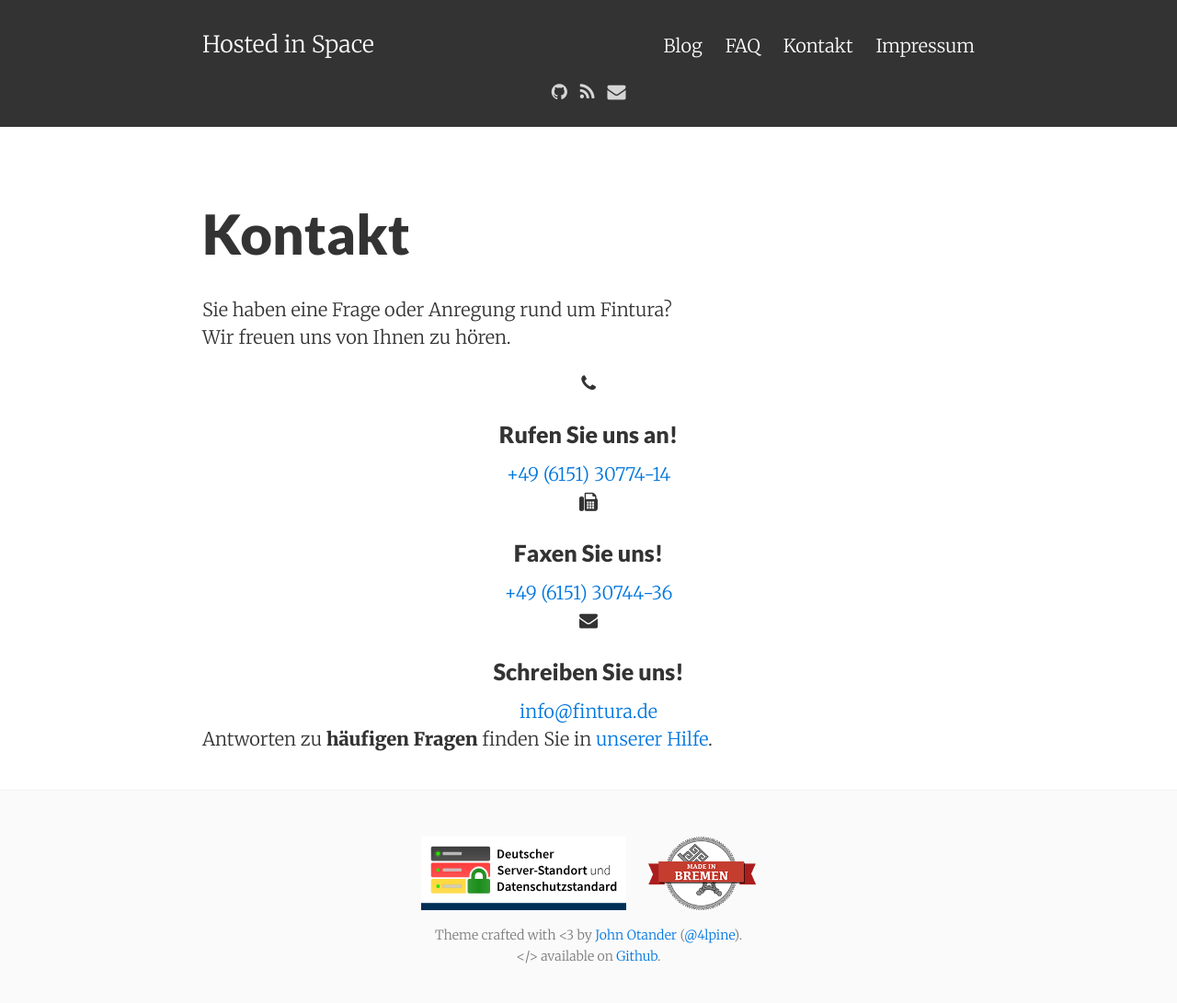
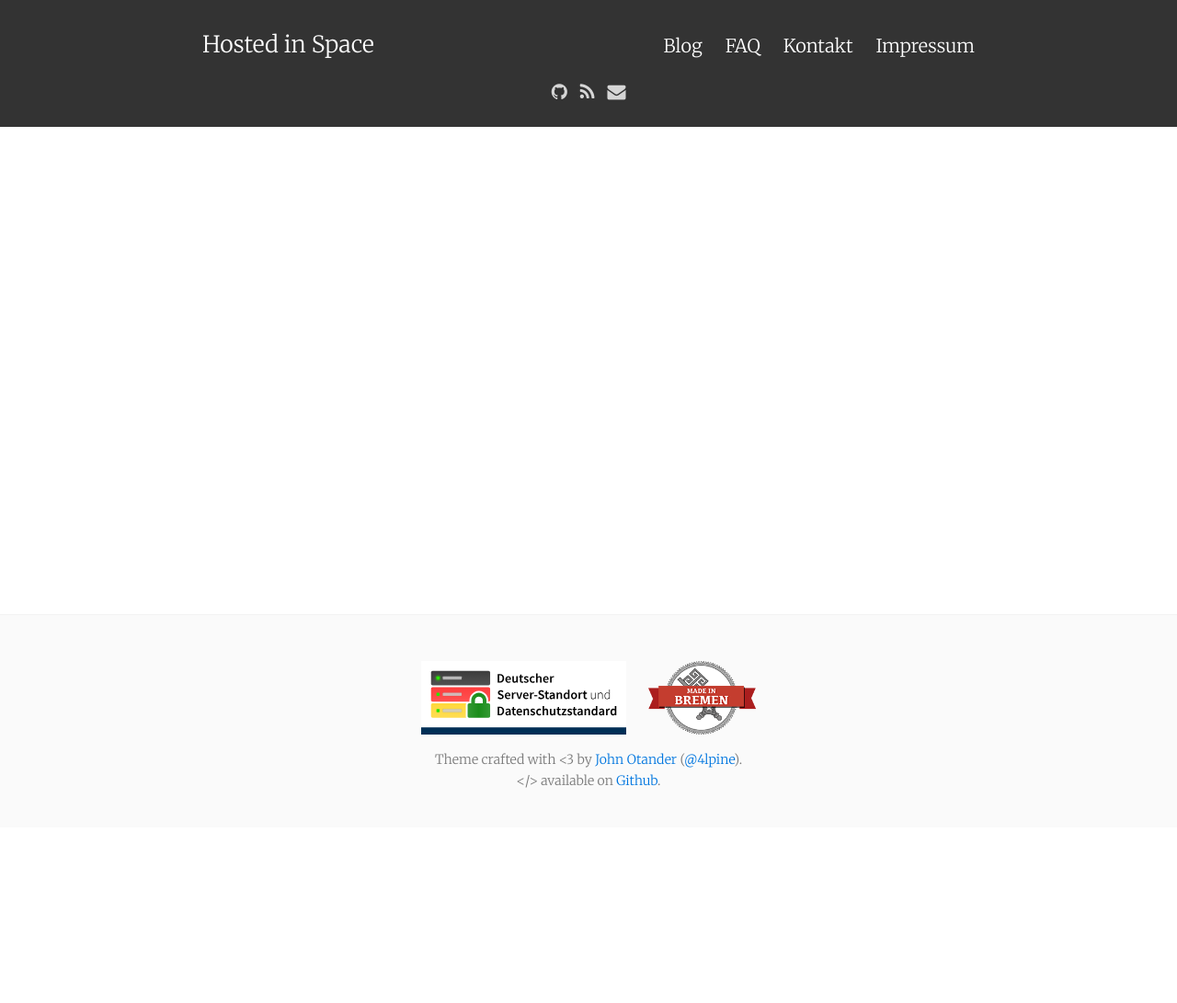
Before and after one commit to coderbyheart/hostedinspace.github.io, a Jekyll site: the page built from kontakt/index.md, in a window 1280 px wide. Shown: the whole page at 92% size. Built offline with Jekyll 4.4.1, drawn with Linux system fonts in a browser that asks for light colours; nearby versions of some CDN libraries; after the commit the page ends 900 px from its top, so only the background shows below that.

Commit message:
Textchanges

```diff
--- a/kontakt/index.md
+++ b/kontakt/index.md
@@ -1,58 +1,4 @@
 ---
 layout: default
 title: Kontakt
-description: Sie haben eine Frage oder Anregung rund um Fintura? Wir freuen uns von Ihnen zu hören.
 ---
-
-<section>
-    <header class="teaser-header">
-        <h1>{{ page.title }}</h1>
-    </header>
-
-    <div class="contact-hero-img">
-        <div class="container">
-            <div class="row">
-                <div class="col-md-10">
-                    <div class="shadow-box">
-                        <p class="contact-hero-headline">Sie haben eine Frage oder Anregung rund um Fintura? <br> <span>Wir freuen uns von Ihnen zu hören.</span>
-                        </p>
-                    </div>
-                </div>
-            </div>
-        </div>
-    </div>
-    <div class="content-panel">
-    <div class="container content">
-        <div class="row kontakt-row">
-            <div class="col-md-4 center">
-                <i class="fa fa-phone"></i>
-
-                <h3 class="align-center">Rufen Sie uns an!</h3>
-                <a href="tel:+4961513077414">+49 (6151) 30774-14</a>
-            </div>
-
-            <div class="col-md-4 center">
-                <i class="fa fa-fax"></i>
-
-                <h3 class="align-center">Faxen Sie uns!</h3>
-                <a href="tel:+4961513074436">+49 (6151) 30744-36</a>
-            </div>
-
-            <div class="col-md-4 center">
-                <i class="fa fa-envelope"></i>
-
-                <h3 class="align-center">Schreiben Sie uns!</h3>
-                <a href="mailto:info@fintura.de">info@fintura.de</a>
-            </div>
-        </div>
-        <div class="row">
-            <div class="col-md-10 col-md-offset-1 text-center">
-                <p>Antworten zu <strong>häufigen Fragen</strong> finden Sie in <a href="/hilfe/">unserer Hilfe</a>.</p>
-            </div>
-        </div>
-
-    </div>
-
-
-    </div>
-</section>
```
Also changed, not shown: index.md (+2 -2 lines).
